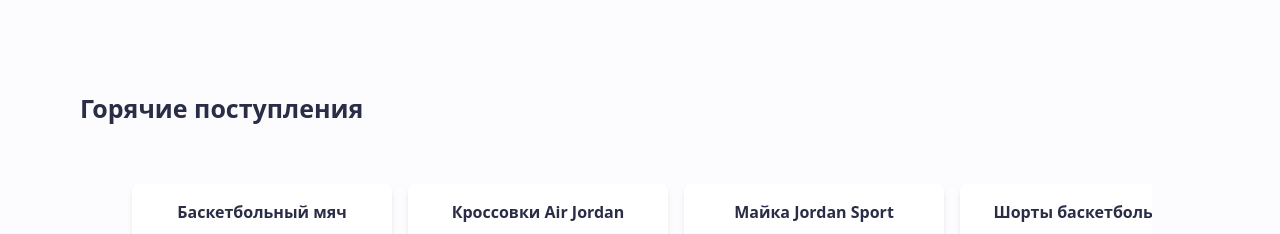
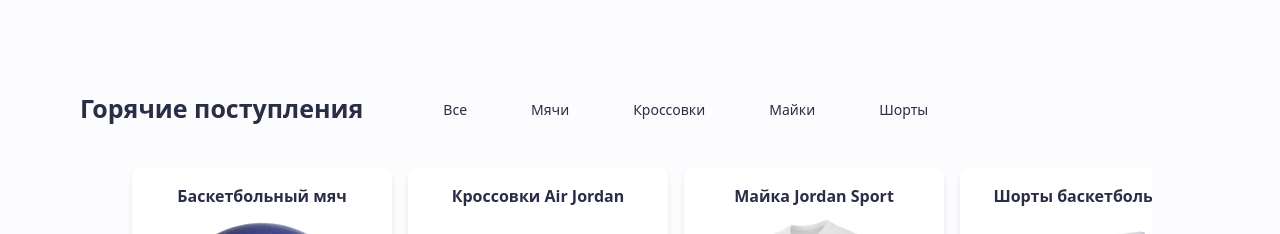
Before and after one commit to Forest-m4/basketballer_site, a React (Vite) app: page / in a window 1280 px wide. Shown: the part 543-777 px from the top of the page. Built offline with nearby package versions, Linux system fonts and the light colour scheme.

Commit message:
Отредактирована секция

```diff
--- a/src/App.tsx
+++ b/src/App.tsx
@@ -12,7 +12,6 @@ import RegisterPage from "./features/RegisterPage"
 function App() {
   return (
     <Routes>
-      {/* Главная страница */}
       <Route
         path="/"
         element={
@@ -28,8 +27,6 @@ function App() {
           </>
         }
       />
-
-      {/* Страница логина */}
       <Route
         path="/login"
         element={<LoginPage />}
--- a/src/features/HotSection/index.tsx
+++ b/src/features/HotSection/index.tsx
@@ -1,11 +1,23 @@
+import React from "react";
 import Typography from "../../components/ui/Typography";
+import HeaderNavItem from "../../components/core/HeaderNavItem";
+
+
 
 const HotSection = () => {
   return (
-    <section className="w-full py-10 px-20 font-montserrat">
-      <Typography type="h2" variant="25-900" className="mb-4">
+    <section className="w-full py-10 px-20 font-montserrat flex items-center gap-6">
+      <Typography type="h2" variant="25-900">
         Горячие поступления
       </Typography>
+
+      <ul className="flex gap-16 items-center list-none p-0 m-0 ml-14">
+        <HeaderNavItem text="Все" textColor="secondary" />
+        <HeaderNavItem text="Мячи" textColor="secondary" />
+        <HeaderNavItem text="Кроссовки" textColor="secondary" />
+        <HeaderNavItem text="Майки" textColor="secondary" />
+        <HeaderNavItem text="Шорты" textColor="secondary" />
+      </ul>
     </section>
   );
 };
```
